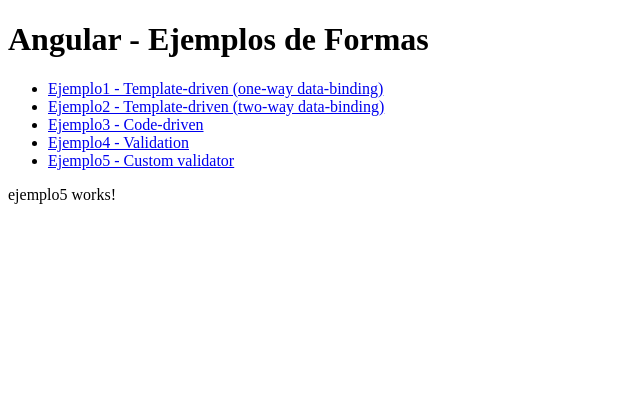
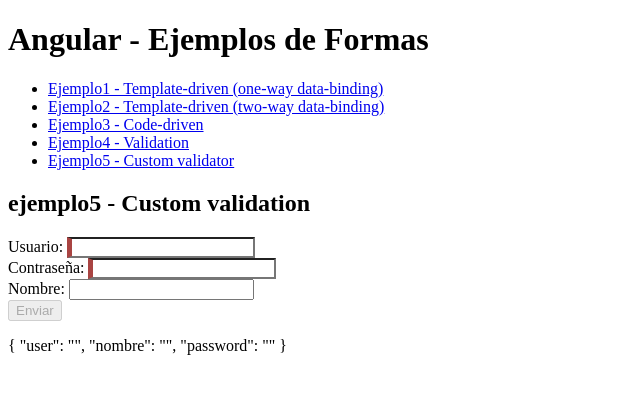
Before and after one commit to jsolisu/ng-formas, an Angular app: page /ej5 in a window 1280 px wide. Shown: the top 394 px of the page, without its empty margins (0-640 px from the left). Built offline with nearby package versions, Linux system fonts and the light colour scheme.

Commit message:
Ejemplo5 basico

```diff
--- a/src/app/ejemplo5/ejemplo5.component.html
+++ b/src/app/ejemplo5/ejemplo5.component.html
@@ -1 +1,27 @@
-<p>ejemplo5 works!</p>
+<h2>ejemplo5 - Custom validation</h2>
+<!-- Nota: NgForm tiene por selector form, es decir, aunque form es HTML en realidad es Angular.
+     Siempre que se importe FormsModule. -->
+<form (ngSubmit)="submit()" [formGroup]="userForm">
+    <div>
+        <label>Usuario:&nbsp;</label><input name="user" formControlName="user">
+        <div *ngIf="userForm.controls.user.touched && userForm.controls.user.hasError('required')">
+            El usuario es requerido.
+        </div>
+        <div
+            *ngIf="userForm.controls.user.touched && userForm.controls.user.hasError('minlength') || userForm.controls.user.hasError('maxlength')">
+            El usuario debe tener una longitud entre 5 y 32.
+        </div>
+    </div>
+    <div>
+        <label>Contraseña:&nbsp;</label><input name="password" formControlName="password">
+        <div *ngIf="userForm.controls.password.touched && userForm.controls.password.hasError('required')">
+            La contraseña es requerida.
+        </div>
+    </div>
+    <div>
+        <label>Nombre:&nbsp;</label><input name="nombre" formControlName="nombre">
+    </div>
+    <button type="submit" [disabled]="userForm.invalid">Enviar</button>
+</form>
+
+<p>{{this.userForm.value | json}}</p>
--- a/src/app/ejemplo5/ejemplo5.component.scss
+++ b/src/app/ejemplo5/ejemplo5.component.scss
@@ -0,0 +1,3 @@
+.ng-invalid:not(form) {
+    border-left: 5px solid #a94442;
+}
--- a/src/app/ejemplo5/ejemplo5.component.ts
+++ b/src/app/ejemplo5/ejemplo5.component.ts
@@ -1,12 +1,32 @@
+import { CommonModule } from '@angular/common';
 import { Component } from '@angular/core';
+import { FormBuilder, FormControl, FormGroup, ReactiveFormsModule, Validators } from '@angular/forms';
 
 @Component({
   selector: 'app-ejemplo5',
   standalone: true,
-  imports: [],
+  imports: [CommonModule, ReactiveFormsModule],
   templateUrl: './ejemplo5.component.html',
   styleUrl: './ejemplo5.component.scss'
 })
 export class Ejemplo5Component {
+  userForm: FormGroup<{
+    user: FormControl<string | null>;
+    nombre: FormControl<string | null>;
+    password: FormControl<string | null>;
+  }>;
 
+  constructor(fb: FormBuilder) {
+    this.userForm = fb.group({
+      user: ['', [Validators.required, Validators.minLength(5), Validators.maxLength(32)]],
+      nombre: '',
+      password: fb.control('', Validators.required)
+    });
+  }
+
+  submit(): void {
+    console.log(this.userForm.value);
+    console.log(this.userForm.controls.user.errors);
+    this.userForm.patchValue({ password: '*' });
+  }
 }
```
